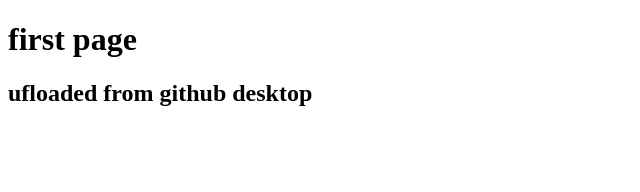
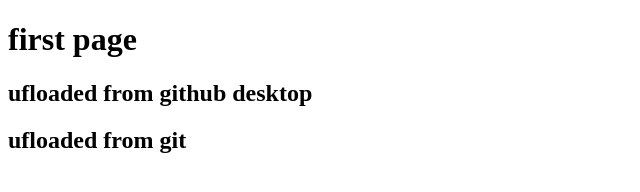
Before and after one commit to tsg-tsotne/10x, a plain HTML site: page index.html in a window 1280 px wide. Shown: the whole page, without its empty margins (0-640 px from the left). Drawn offline with Linux system fonts and the light colour scheme.

Commit message:
upload from git

```diff
--- a/index.html
+++ b/index.html
@@ -8,5 +8,6 @@
 <body>
     <h1>first page</h1>
     <h2> ufloaded from github desktop</h2>
+    <h2> ufloaded from git</h2>
 </body>
 </html>
```
